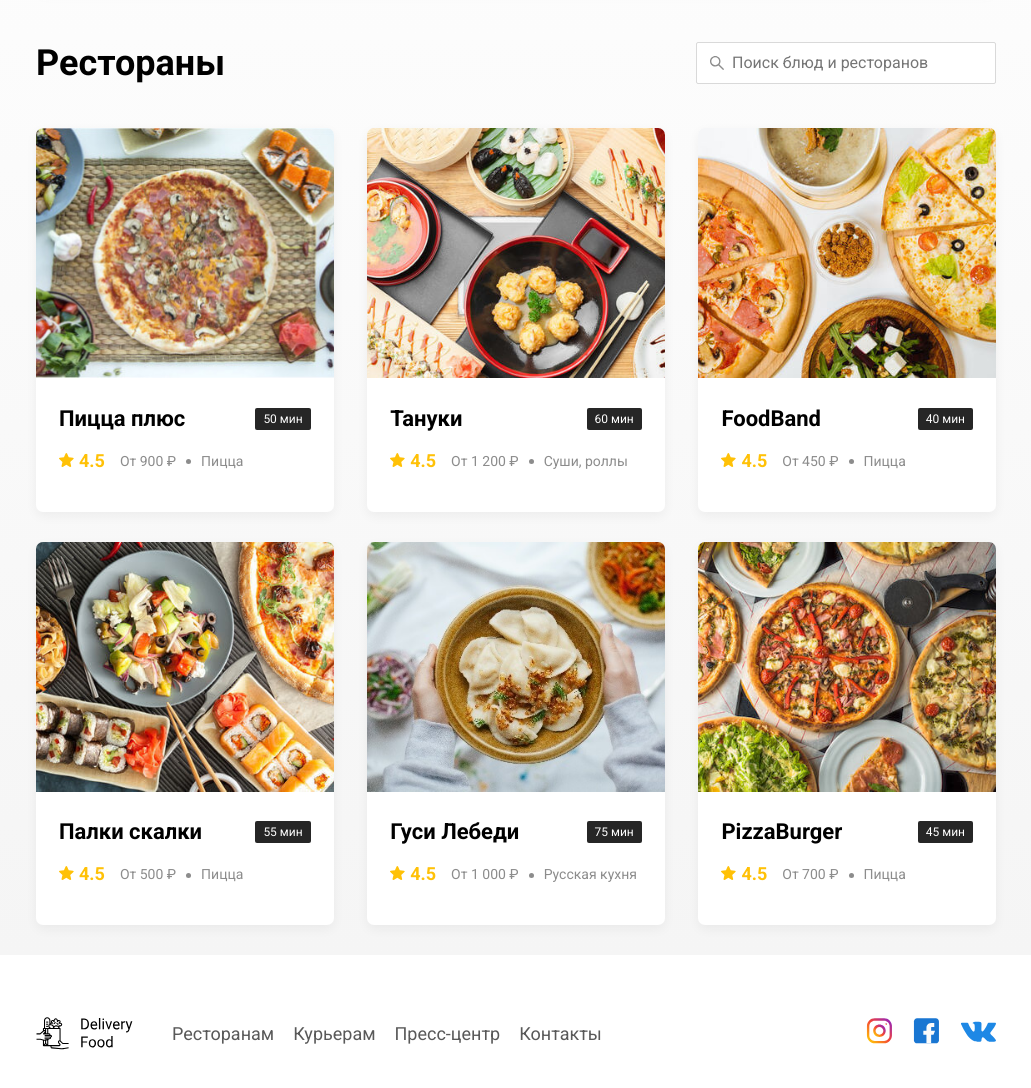
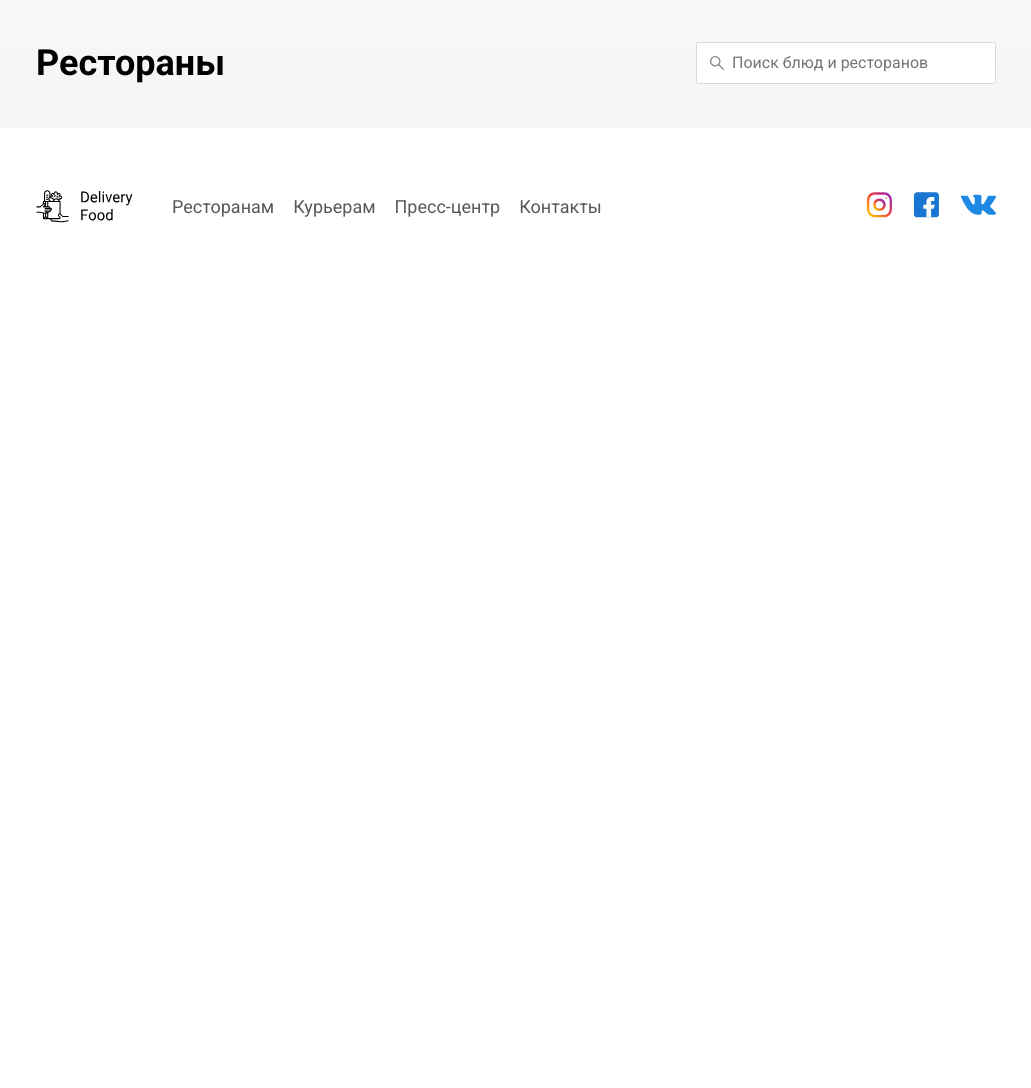
Before and after one commit to korolev5526/GloAcademy_JS1, a plain HTML site: page index.html in a window 1280 px wide. Shown: the part 500-1588 px from the top of the page, without its empty margins (124-1155 px from the left). After the commit the page ends 800 px from the top, so only its background shows below. Drawn offline with Linux system fonts and the light colour scheme; no server answers.

Commit message:
remove all static code of cards in index.html, dynamic append index.html from partners.js

```diff
--- a/index.html
+++ b/index.html
@@ -86,145 +86,7 @@
               />
             </label>
           </div>
-          <div class="cards cards-restaurants">
-            <a href="restaurant.html" class="card card-restaurant">
-              <img
-                src="img/pizza-plus/preview.jpg"
-                alt="image"
-                class="card-image"
-              />
-              <div class="card-text">
-                <div class="card-heading">
-                  <h3 class="card-title">Пицца плюс</h3>
-                  <span class="card-tag tag">50 мин</span>
-                </div>
-                <!-- /.card-heading -->
-                <div class="card-info">
-                  <div class="rating">4.5</div>
-                  <div class="price">От 900 ₽</div>
-                  <div class="category">Пицца</div>
-                </div>
-                <!-- /.card-info -->
-              </div>
-              <!-- /.card-text -->
-            </a>
-            <!-- /.card -->
-
-            <a href="restaurant.html" class="card card-restaurant">
-              <img
-                src="img/tanuki/preview.jpg"
-                alt="image"
-                class="card-image"
-              />
-              <div class="card-text">
-                <div class="card-heading">
-                  <h3 class="card-title">Тануки</h3>
-                  <span class="card-tag tag">60 мин</span>
-                </div>
-                <!-- /.card-heading -->
-                <div class="card-info">
-                  <div class="rating">4.5</div>
-                  <div class="price">От 1 200 ₽</div>
-                  <div class="category">Суши, роллы</div>
-                </div>
-                <!-- /.card-info -->
-              </div>
-              <!-- /.card-text -->
-            </a>
-            <!-- /.card -->
-
-            <a href="restaurant.html" class="card card-restaurant">
-              <img
-                src="img/food-band/preview.jpg"
-                alt="image"
-                class="card-image"
-              />
-              <div class="card-text">
-                <div class="card-heading">
-                  <h3 class="card-title">FoodBand</h3>
-                  <span class="card-tag tag">40 мин</span>
-                </div>
-                <!-- /.card-heading -->
-                <div class="card-info">
-                  <div class="rating">4.5</div>
-                  <div class="price">От 450 ₽</div>
-                  <div class="category">Пицца</div>
-                </div>
-                <!-- /.card-info -->
-              </div>
-              <!-- /.card-text -->
-            </a>
-            <!-- /.card -->
-
-            <a href="restaurant.html" class="card card-restaurant">
-              <img
-                src="img/palki-skalki/preview.jpg"
-                alt="image"
-                class="card-image"
-              />
-              <div class="card-text">
-                <div class="card-heading">
-                  <h3 class="card-title">Палки скалки</h3>
-                  <span class="card-tag tag">55 мин</span>
-                </div>
-                <!-- /.card-heading -->
-                <div class="card-info">
-                  <div class="rating">4.5</div>
-                  <div class="price">От 500 ₽</div>
-                  <div class="category">Пицца</div>
-                </div>
-                <!-- /.card-info -->
-              </div>
-              <!-- /.card-text -->
-            </a>
-            <!-- /.card -->
-
-            <a href="restaurant.html" class="card card-restaurant">
-              <img
-                src="img/gusi-lebedi/preview.jpg"
-                alt="image"
-                class="card-image"
-              />
-              <div class="card-text">
-                <div class="card-heading">
-                  <h3 class="card-title">Гуси Лебеди</h3>
-                  <span class="card-tag tag">75 мин</span>
-                </div>
-                <!-- /.card-heading -->
-                <div class="card-info">
-                  <div class="rating">4.5</div>
-                  <div class="price">От 1 000 ₽</div>
-                  <div class="category">Русская кухня</div>
-                </div>
-                <!-- /.card-info -->
-              </div>
-              <!-- /.card-text -->
-            </a>
-            <!-- /.card -->
-
-            <a href="restaurant.html" class="card card-restaurant">
-              <img
-                src="img/pizza-burger/preview.jpg"
-                alt="image"
-                class="card-image"
-              />
-              <div class="card-text">
-                <div class="card-heading">
-                  <h3 class="card-title">PizzaBurger</h3>
-                  <span class="card-tag tag">45 мин</span>
-                </div>
-                <!-- /.card-heading -->
-                <div class="card-info">
-                  <div class="rating">4.5</div>
-                  <div class="price">От 700 ₽</div>
-                  <div class="category">Пицца</div>
-                </div>
-                <!-- /.card-info -->
-              </div>
-              <!-- /.card-text -->
-            </a>
-            <!-- /.card -->
-          </div>
+          <div class="cards cards-restaurants"></div>
           <!-- /.cards -->
         </section>
       </div>
--- a/js/partners.js
+++ b/js/partners.js
@@ -27,7 +27,7 @@ const renderItems = (data) => {
               </div>
             `;
 
-      console.log(a);
+      cardsRestaurants.append(a);
     }
   );
 };
```
